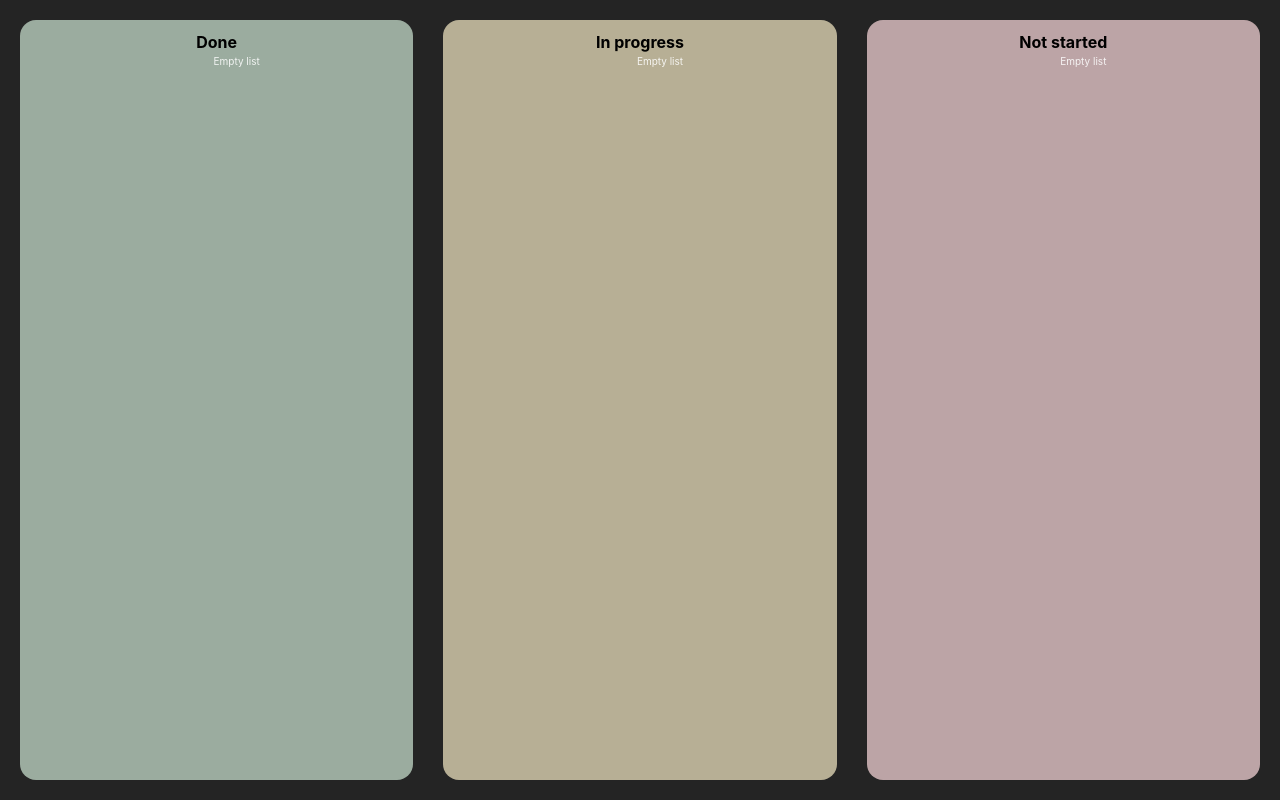
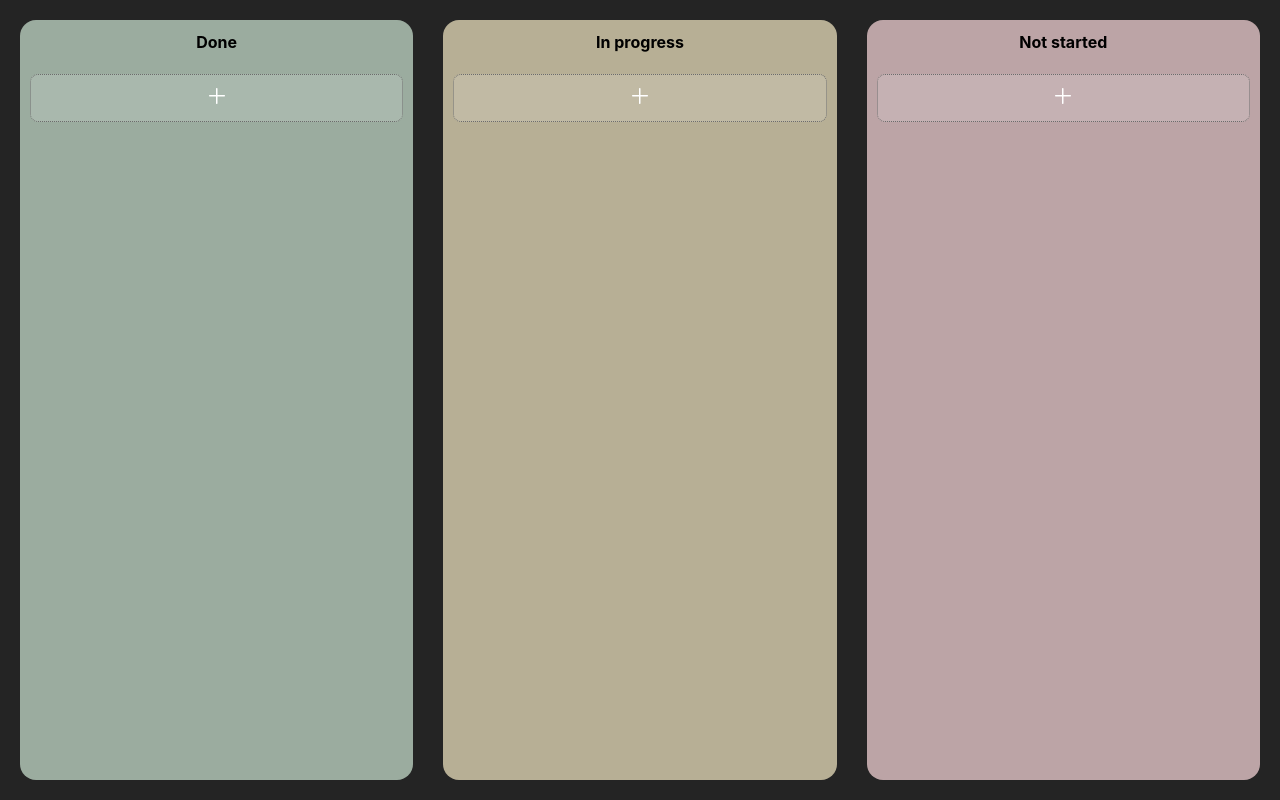
Before and after one commit to SofyaCheboltasova/todo-app, a React (Vite) app: page / in a window 1280 px wide. Built offline with nearby package versions, Linux system fonts and the light colour scheme.

Commit message:
feat: add Modal for a new task

```diff
--- a/src/components/TaskSection/TaskSection.module.scss
+++ b/src/components/TaskSection/TaskSection.module.scss
@@ -7,6 +7,10 @@
 
   border-radius: 16px;
   text-align: center;
+
+  display: flex;
+  flex-direction: column;
+  gap: 2rem;
 }
 
 .list {
--- a/src/components/TaskSection/TaskSection.tsx
+++ b/src/components/TaskSection/TaskSection.tsx
@@ -1,6 +1,11 @@
+import { useState } from "react";
+
 import style from "./TaskSection.module.scss";
 import common from "../../styles/common.module.scss";
-import { Status } from "../../entities";
+
+import { Priority, Status } from "../../entities";
+import Button from "../Button/Button";
+import Modal from "../Modal/Modal";
 
 interface TaskSectionProps {
   title: Status;
@@ -8,20 +13,43 @@ interface TaskSectionProps {
 }
 
 export default function TaskSection(props: TaskSectionProps) {
+  const [isModalOpened, setIsModalOpened] = useState<boolean>(false);
+
   const colorTheme = {
     [Status.done]: style.done,
     [Status.progress]: style.progress,
     [Status.notStarted]: style.notStarted,
   }[props.title];
 
+  const buttonProps = {
+    onClick: () => setIsModalOpened(true),
+    type: { add: true },
+    width: { wide: true },
+    color: { unset: true },
+  };
+
   return (
-    <section className={`${style.taskSection} ${colorTheme}`}>
-      <h2 className={common.title}>{props.title}</h2>
-      <ul className={style.list}>
-        {props.modals
-          ? props.modals.map((modal, index) => <li key={index}>{modal}</li>)
-          : "Empty list"}
-      </ul>
-    </section>
+    <>
+      {isModalOpened && (
+        <Modal
+          title={""}
+          description={""}
+          priority={Priority.high}
+          status={props.title}
+          dateEnd={new Date(Date.now())}
+          isOpen={true}
+          onClose={() => setIsModalOpened(false)}
+        />
+      )}
+
+      <section className={`${style.taskSection} ${colorTheme}`}>
+        <h2 className={common.title}>{props.title}</h2>
+        <Button {...buttonProps} />
+        <ul className={style.list}>
+          {props.modals &&
+            props.modals.map((modal, index) => <li key={index}>{modal}</li>)}
+        </ul>
+      </section>
+    </>
   );
 }
```
